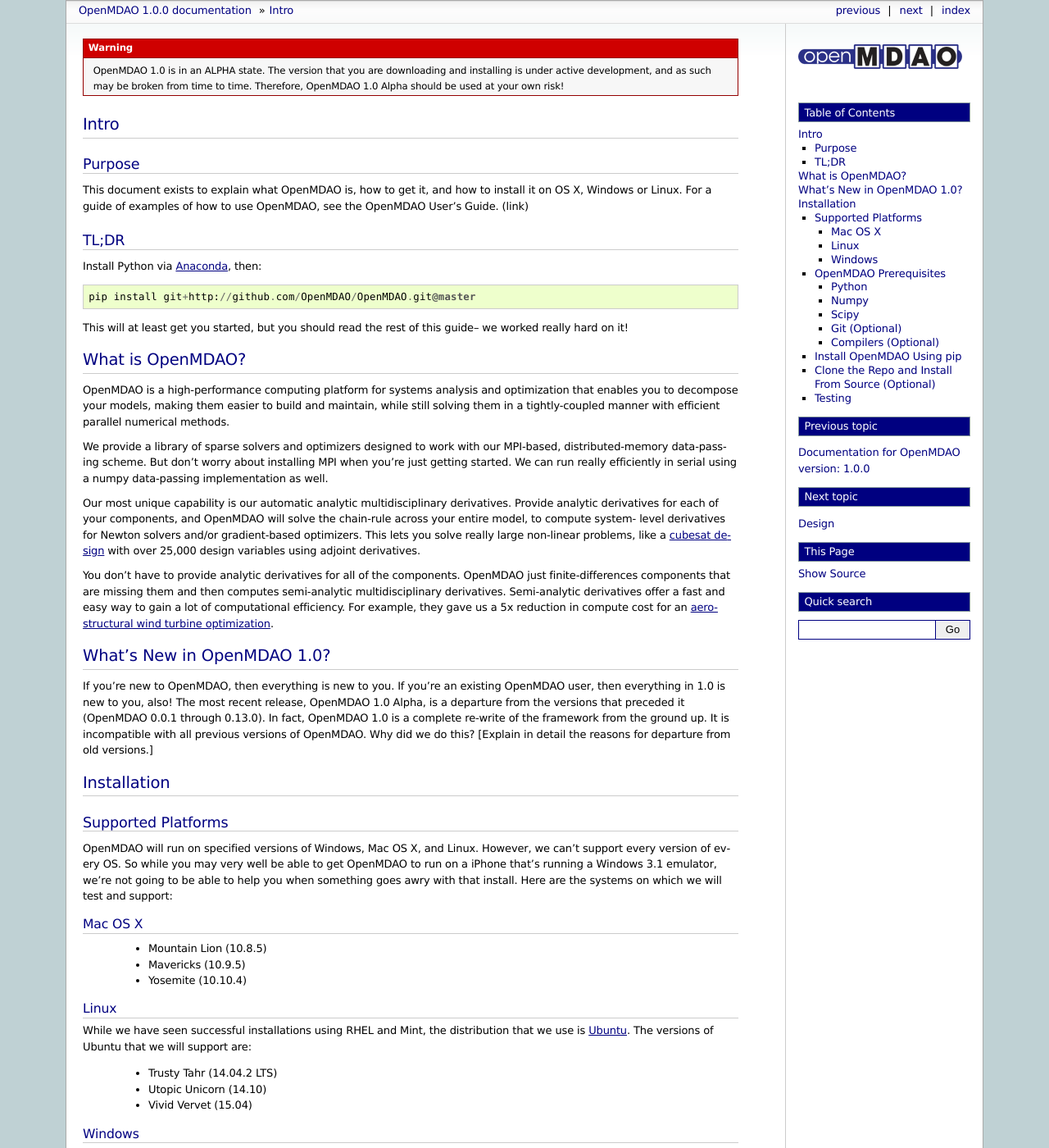
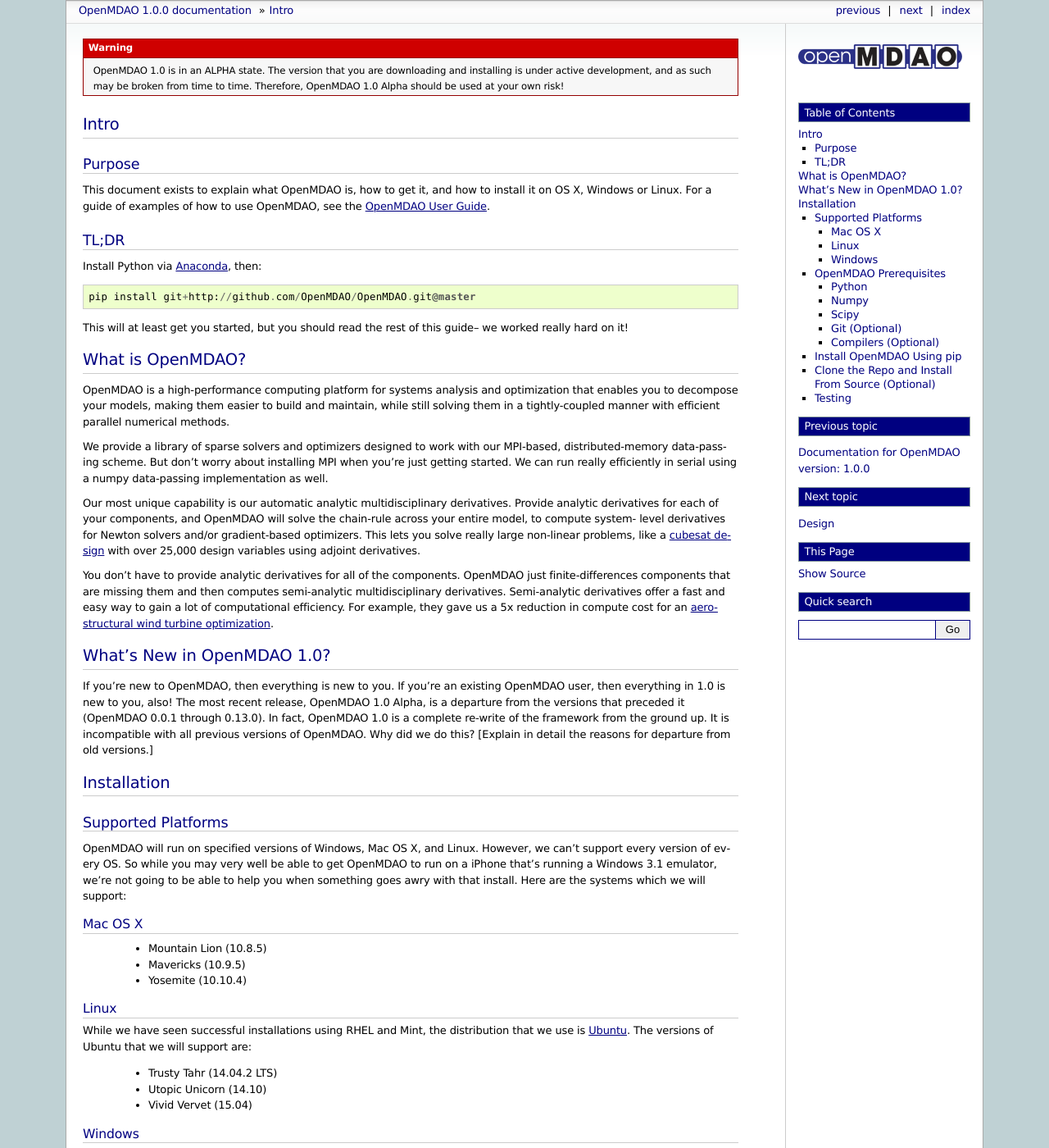
Before and after one commit to OpenMDAO/OpenMDAO1, a Sphinx documentation site: the page built from openmdao/docs/getting-started/install.rst, in a window 1280 px wide and 1400 px high. Shown: the whole window at 82% size. Built offline with Sphinx 7.4.7, drawn with Linux system fonts in a browser that asks for light colours; pages that are not in the unit, such as notebooks, are missing from menus; part of the change alters nothing that is shown; some of the changed text lies outside the part shown.

Commit message:
fixed missing link, fixed wording in one place.

```diff
--- a/openmdao/docs/getting-started/install.rst
+++ b/openmdao/docs/getting-started/install.rst
@@ -14,8 +14,9 @@ Purpose
 
 This document exists to explain what OpenMDAO is, how to get it, and how to install it
 on OS X, Windows or Linux.  For a guide of examples of how to use OpenMDAO,
-see the OpenMDAO User's Guide. (link)
+see the `OpenMDAO User Guide`_.
 
+.. _OpenMDAO User Guide: ../usr-guide/design.html
 
 
 TL;DR
@@ -81,7 +82,7 @@ OpenMDAO will run on specified versions of Windows, Mac OS X, and Linux.
 However, we can't support every version of every OS.  So while you may very well
 be able to get OpenMDAO to run on a iPhone that's running a Windows 3.1 emulator,
 we're not going to be able to help you when something goes awry with that install.
-Here are the systems on which we will test and support:
+Here are the systems which we will support:
 
 Mac OS X
 ++++++++
@@ -125,9 +126,7 @@ Numpy and Scipy.
 .. note::
 
     If you want a bundled Python installation that has all our prerequisites
-    included, try Anaconda_.  (This is the way the OpenMDAO developers `do it`_.)
-
-    .. _do it: anaconda.html
+    included, try Anaconda_.
 
 Python
 ++++++
```
